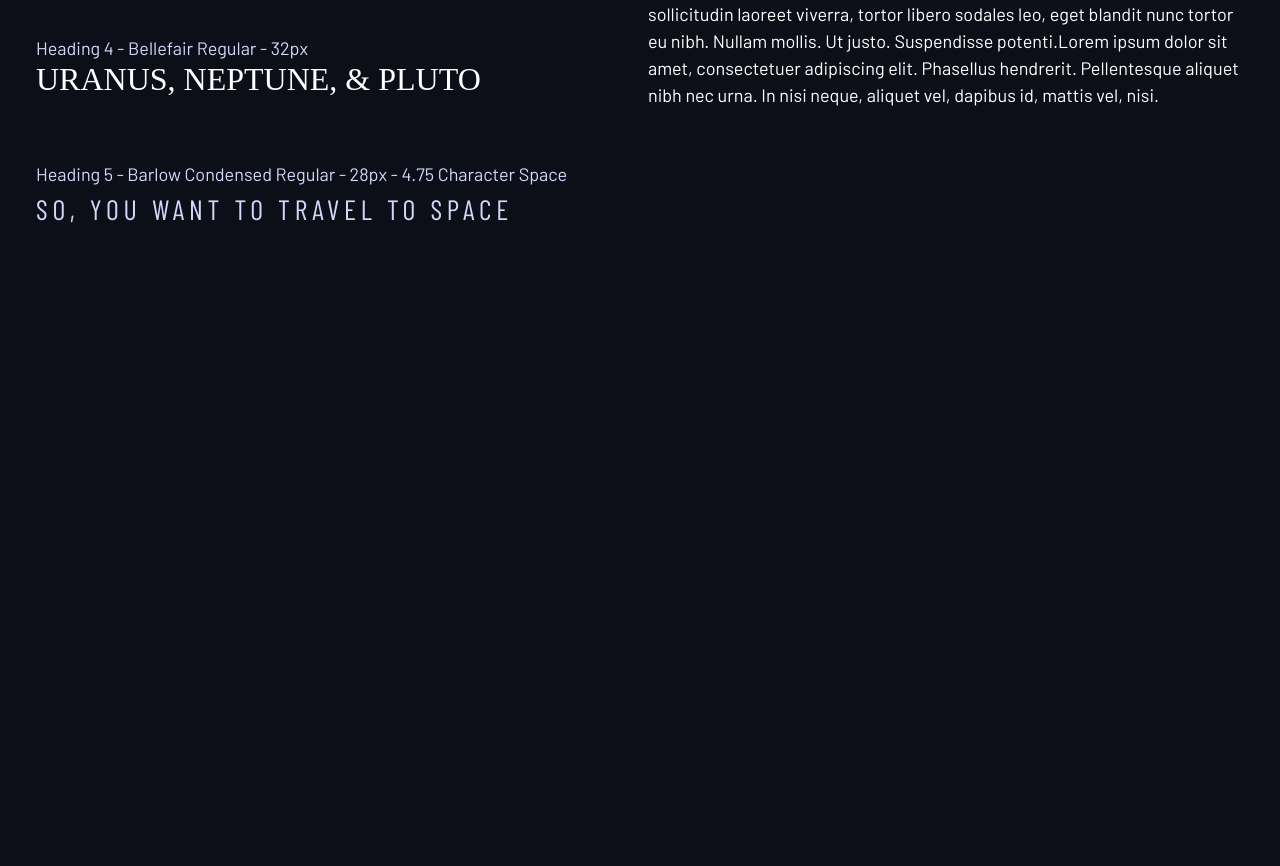
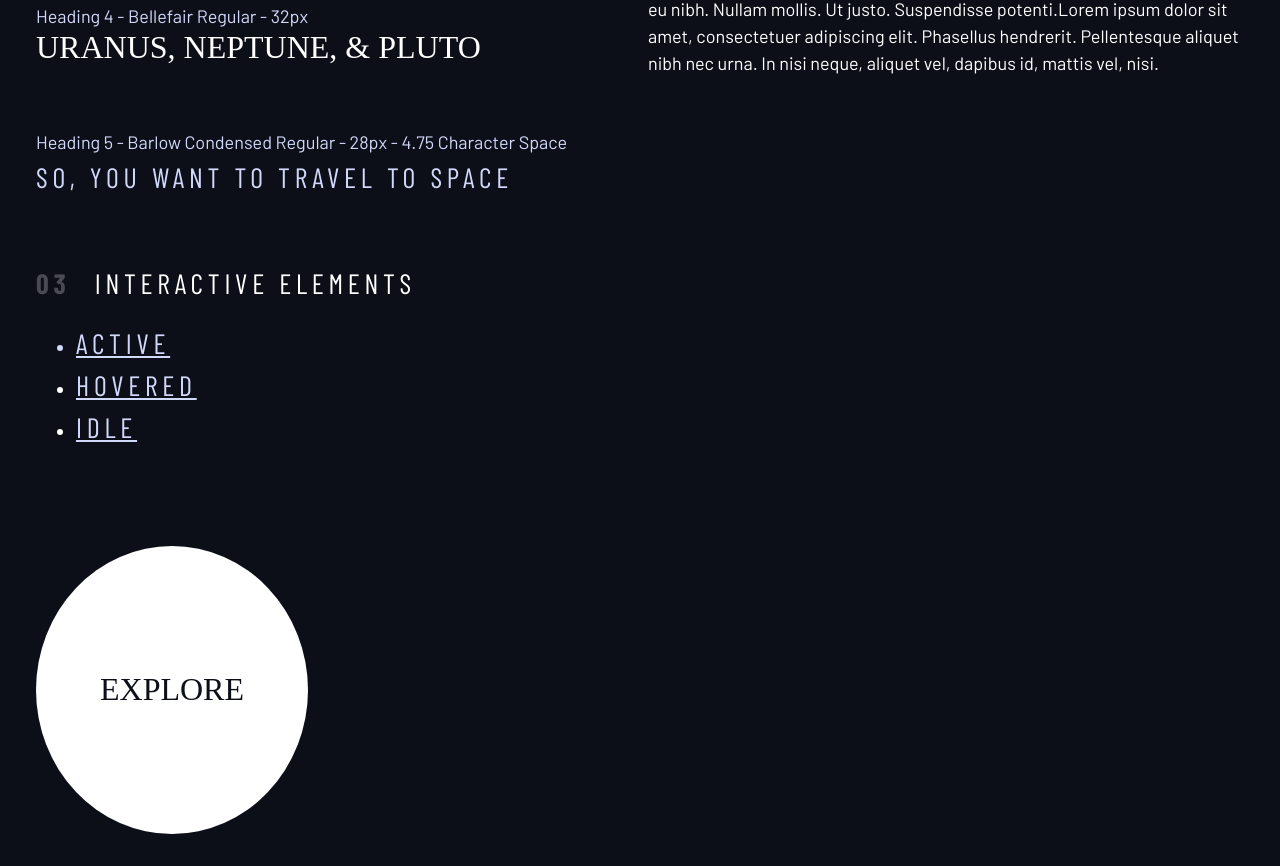
Before and after one commit to Patrycja-dz/space-travel-website, a website built with Vite: page index.html in a window 1280 px wide. Shown: the part 1035-1901 px from the top of the page. Before the commit the page ends 1329 px from the top, so only its background shows below. Built offline with nearby package versions, Linux system fonts and the light colour scheme; a web font is replaced by a local one.

Commit message:
Add interactive elements section and enhance button styles

```diff
--- a/index.html
+++ b/index.html
@@ -18,7 +18,7 @@
     <div class="container">
       <h1 class="uppercase">Design system</h1>
 
-      <section id="colors" style="margin: 4rem 0" class="flow flow-colors">
+      <section id="colors" style="margin: 4rem 0">
         <h2 class="numbered-title"><span>01</span> colors</h2>
         <div class="flex">
           <div style="flex-grow: 1">
@@ -131,6 +131,41 @@
           </div>
         </div>
       </section>
+      <section class="flow" id="interactive-elements">
+        <h2 class="numbered-title"><span>03</span> Interactive elements</h2>
+
+        <!-- navigation -->
+        <div>
+          <nav role="navigation">
+            <ul class="primary-navigation uppercase">
+              <li class="text-white">
+                <a class="numbered-title text-white" href="#">Active</a>
+              </li>
+              <li><a class="numbered-title text-white" href="#">Hovered</a></li>
+              <li><a class="numbered-title text-white" href="#">Idle</a></li>
+            </ul>
+          </nav>
+        </div>
+
+        <div class="flex">
+          <div style="margin-top: 5rem">
+            <!-- explore button -->
+            <a
+              href="#"
+              class="large-button uppercase ff-serif fs-600 text-dark bg-white"
+              >Explore</a
+            >
+          </div>
+
+          <div style="margin-bottom: 50vh">
+            <!-- Tabs -->
+
+            <!-- Dots -->
+
+            <!-- Numbers -->
+          </div>
+        </div>
+      </section>
     </div>
     <script type="module" src="/src/main.js"></script>
   </body>
--- a/style-guide/style.css
+++ b/style-guide/style.css
@@ -237,7 +237,34 @@ select {
   color: hsl(var(--clr-white) / 0.25);
 }
 
-.flow-colors {
-  --flow-space: 2rem;
-  margin-top: var(--flow-space);
+/* components */
+
+.large-button {
+  /* instead of trying height and width use aspect-ratio */
+  position: relative;
+  display: grid;
+  z-index: 1;
+  place-items: center;
+  padding: 0 2em;
+  border-radius: 50%;
+  aspect-ratio: 1 /2;
+  text-decoration: none;
 }
+
+.large-button::after {
+  content: "";
+  position: absolute;
+  z-index: -1;
+  width: 100%;
+  height: 100%;
+  background: hsl(var(--clr-white) / 0.15);
+  border-radius: 50%;
+  opacity: 0;
+  transition: opacity 500ms linear, transform 750ms ease-in-out;
+}
+
+.large-button:hover::after,
+.large-button:focus::after {
+  opacity: 1;
+  transform: scale(1.5);
+}
```
